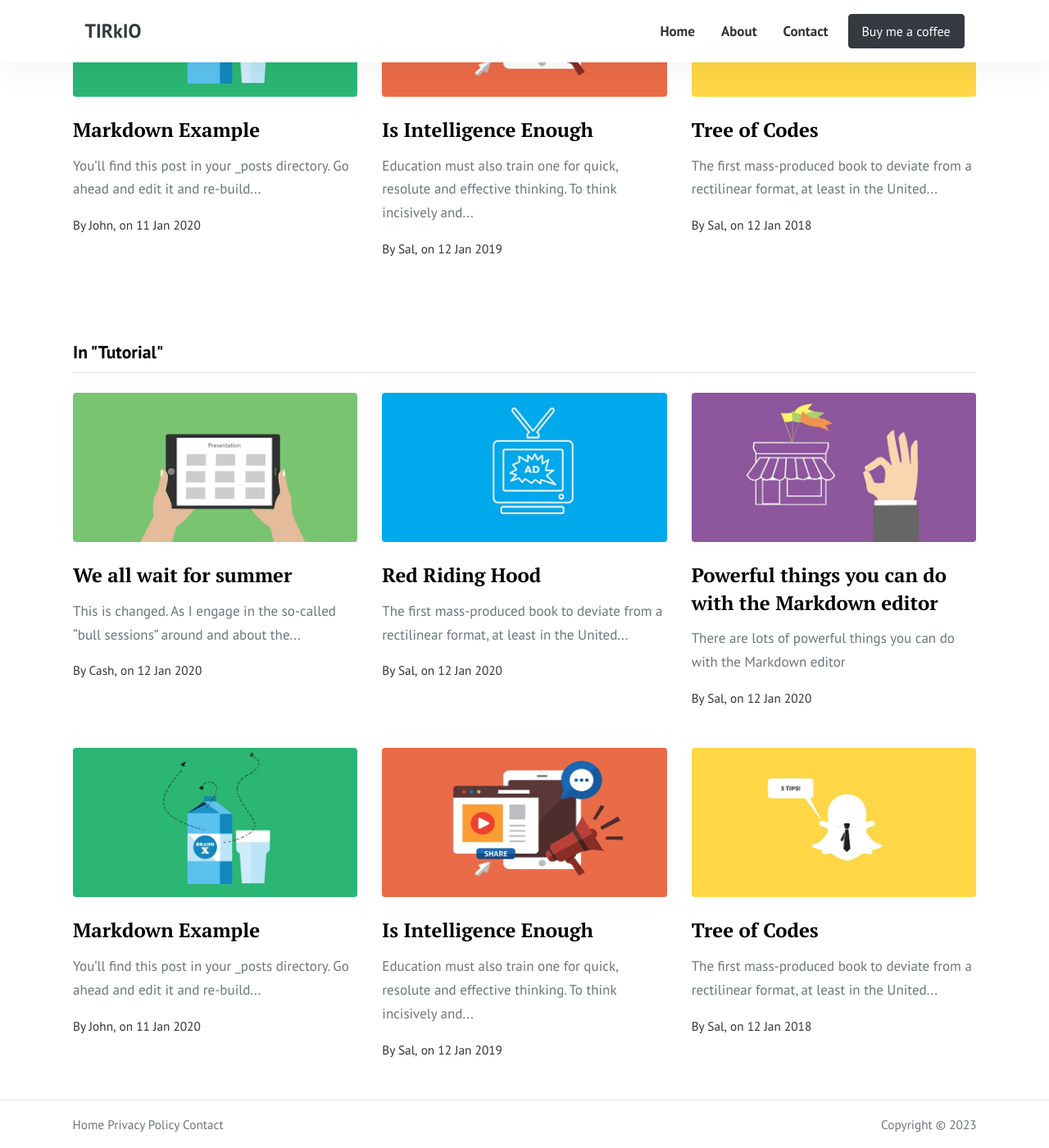
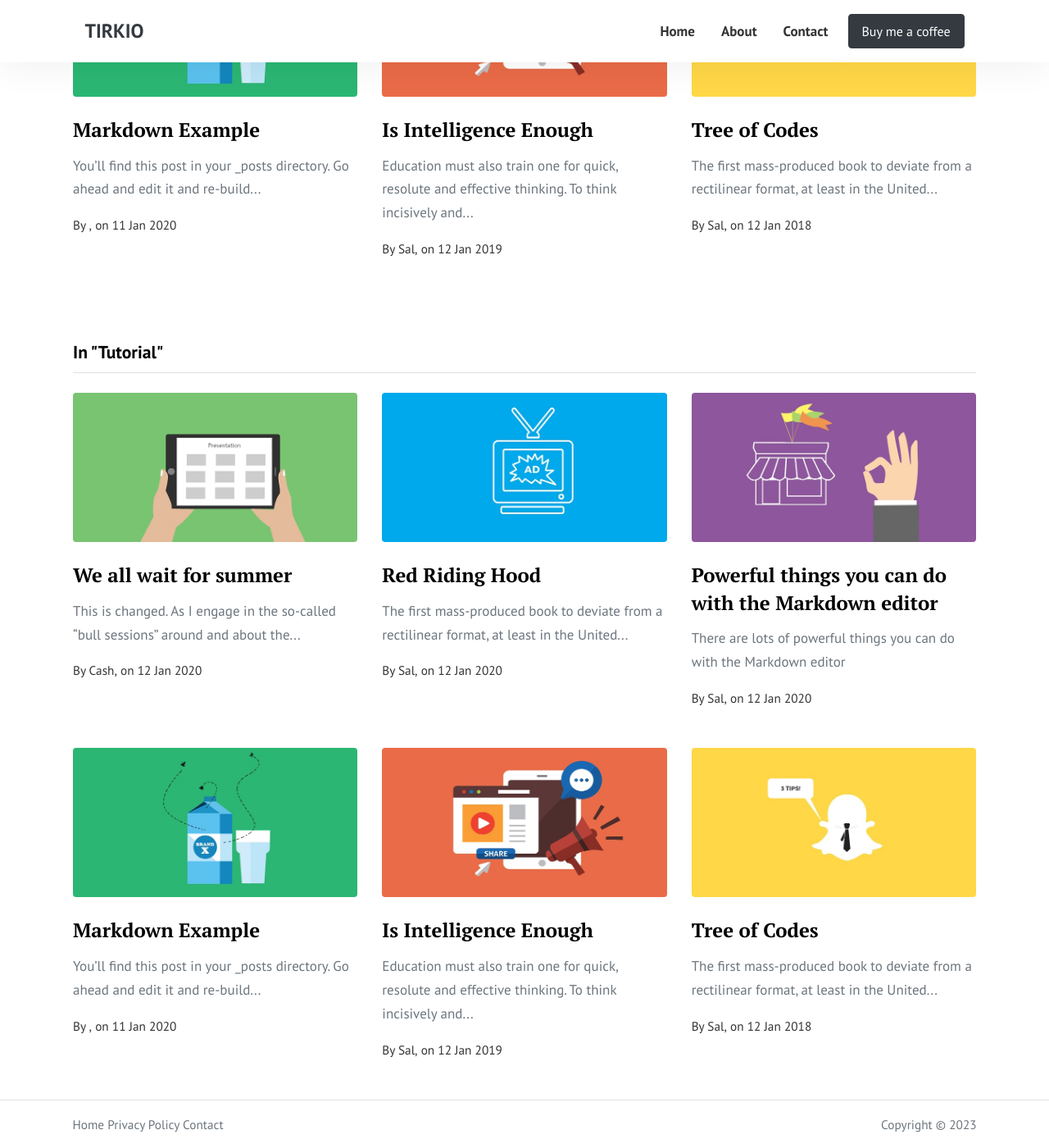
Before and after one commit to tirkio/www.tirkio.com, a Jekyll site: the page built from pages/categories.html, in a window 1280 px wide and 1400 px high, scrolled down 728 px. Shown: the whole window at 82% size. Built offline with Jekyll 4.4.1, drawn with Linux system fonts in a browser that asks for light colours.

Commit message:
Update _config.yml

```diff
--- a/_config.yml
+++ b/_config.yml
@@ -1,4 +1,4 @@
-title: "TIRkIO"
+title: "TIRKIO"
 email: blahblah@protonmail.com
 timezone: UTC
 baseurl: ""
@@ -7,7 +7,7 @@ logo: 'assets/images/logo.png'
 favicon: 'assets/images/favicon.ico'
 author: Cash
 paginate: 30
-disqus: 'demowebsite'
+disqus: 'tirkio'
 locale: en_us
 lang: en_us
 feed_items: 10
@@ -32,16 +32,6 @@ authors:
     web: https://www.wowthemes.net/category/jekyll-themes/
     twitter: https://twitter.com/wowthemesnet
     description: "Author of Affiliates, a template available for WordPress, HTML, Ghost and Jekyll. You are currently previewing Jekyll template demo."
-  john:
-    name: John
-    display_name: John
-    avatar: 'assets/images/john.png'
-    email: wowthemesnet@gmail.com
-    web: https://www.wowthemes.net/category/jekyll-themes/
-    twitter: https://twitter.com/wowthemesnet
-    description: "This is the author box. Write a short description of the author here. You are currently previewing Affiliates theme demo, a Jekyll template compatible with Github pages."
-
-
 
 # Plugins
 plugins:
```
